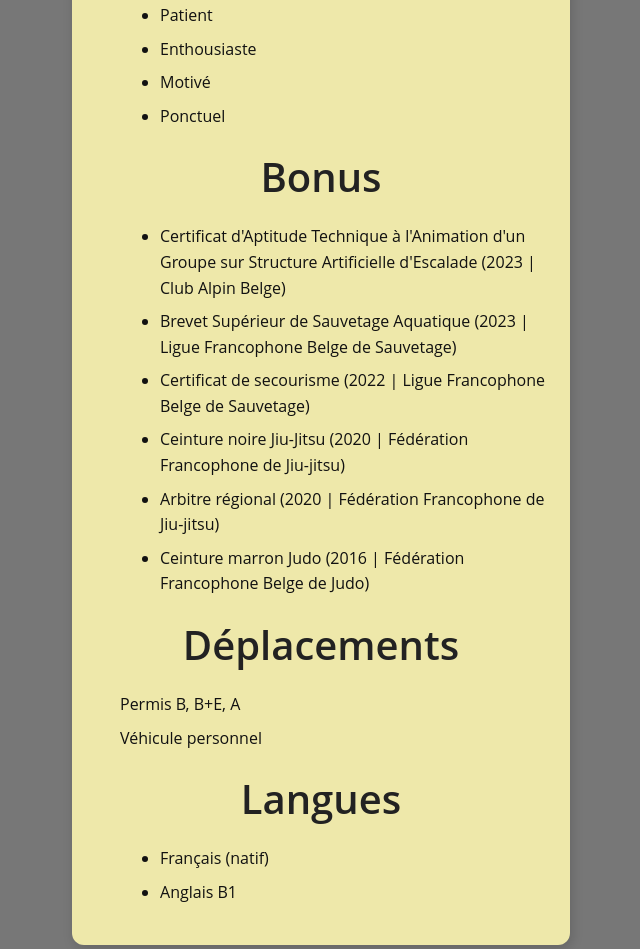
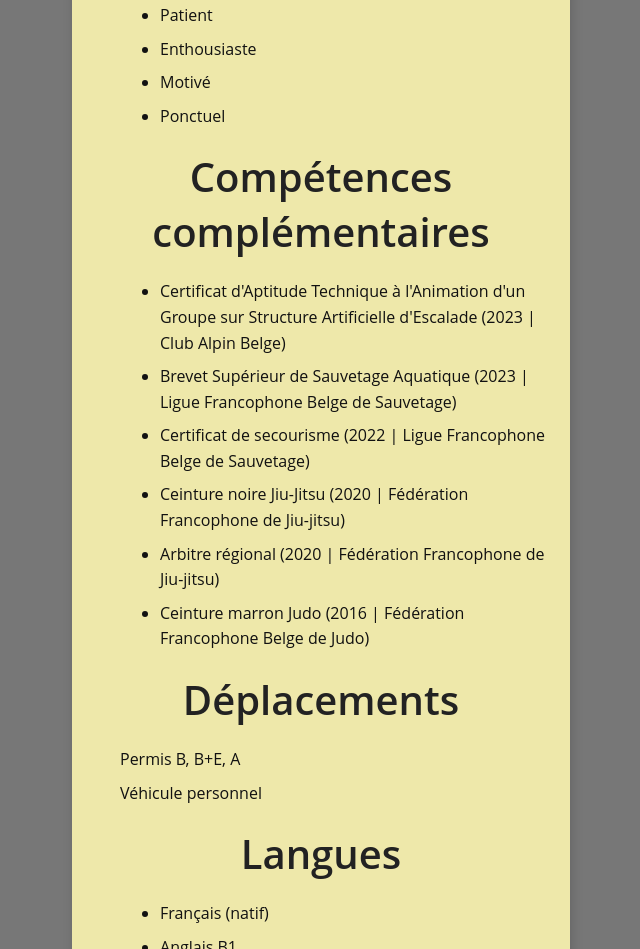
Before and after one commit to thomas40404/CV, a plain HTML site: page index.html in a window 1280 px wide. Shown: the part 922-1871 px from the top of the page, without its empty margins (319-959 px from the left). Drawn offline with Linux system fonts and the light colour scheme.

Commit message:
renomage bonus

```diff
--- a/index.html
+++ b/index.html
@@ -42,7 +42,7 @@
             <li>Ponctuel</li>
         </ul>
 
-                <h2>Bonus</h2>
+                <h2>Compétences complémentaires</h2>
         <ul>
             <li>Certificat d'Aptitude Technique à l'Animation d'un Groupe sur Structure Artificielle d'Escalade (2023 | Club Alpin Belge)</li>
             <li>Brevet Supérieur de Sauvetage Aquatique (2023 | Ligue Francophone Belge de Sauvetage)</li>
```
